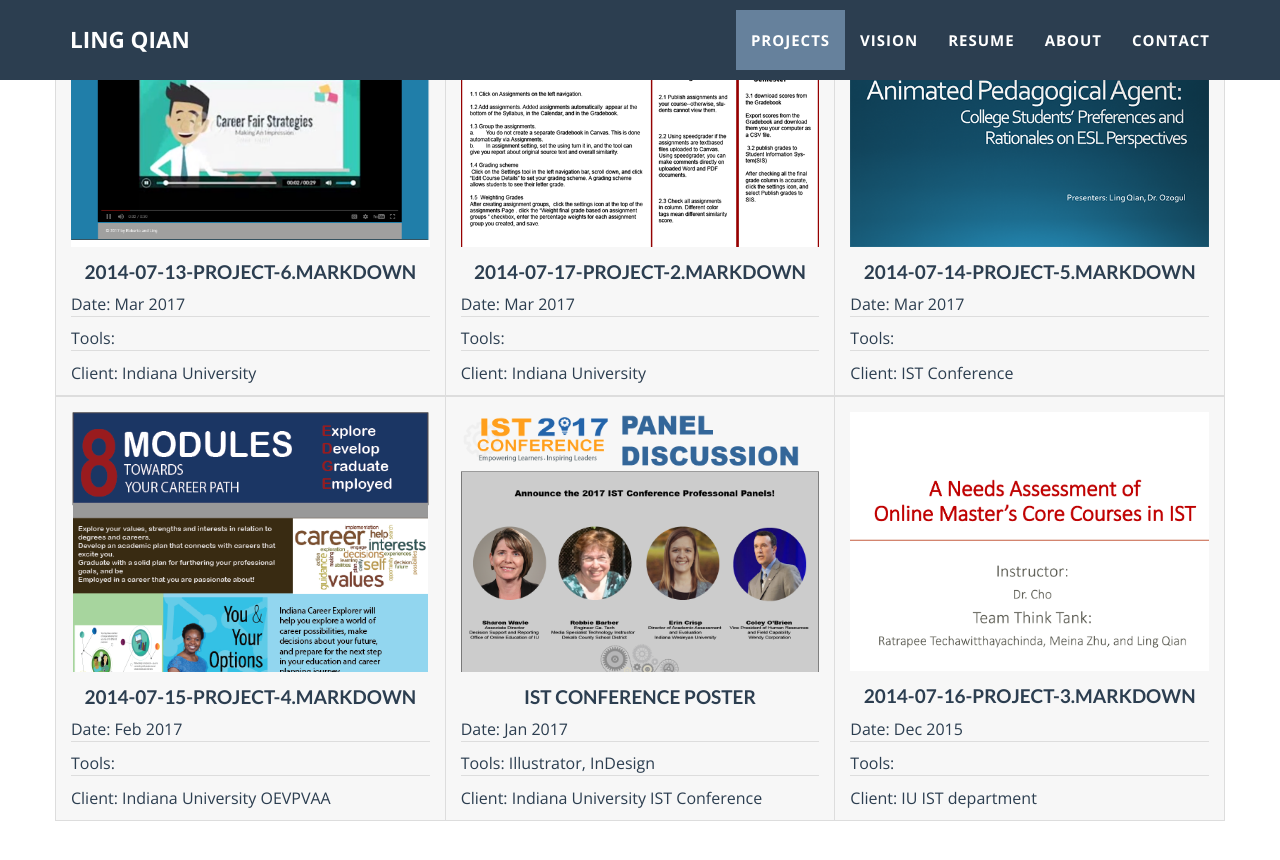
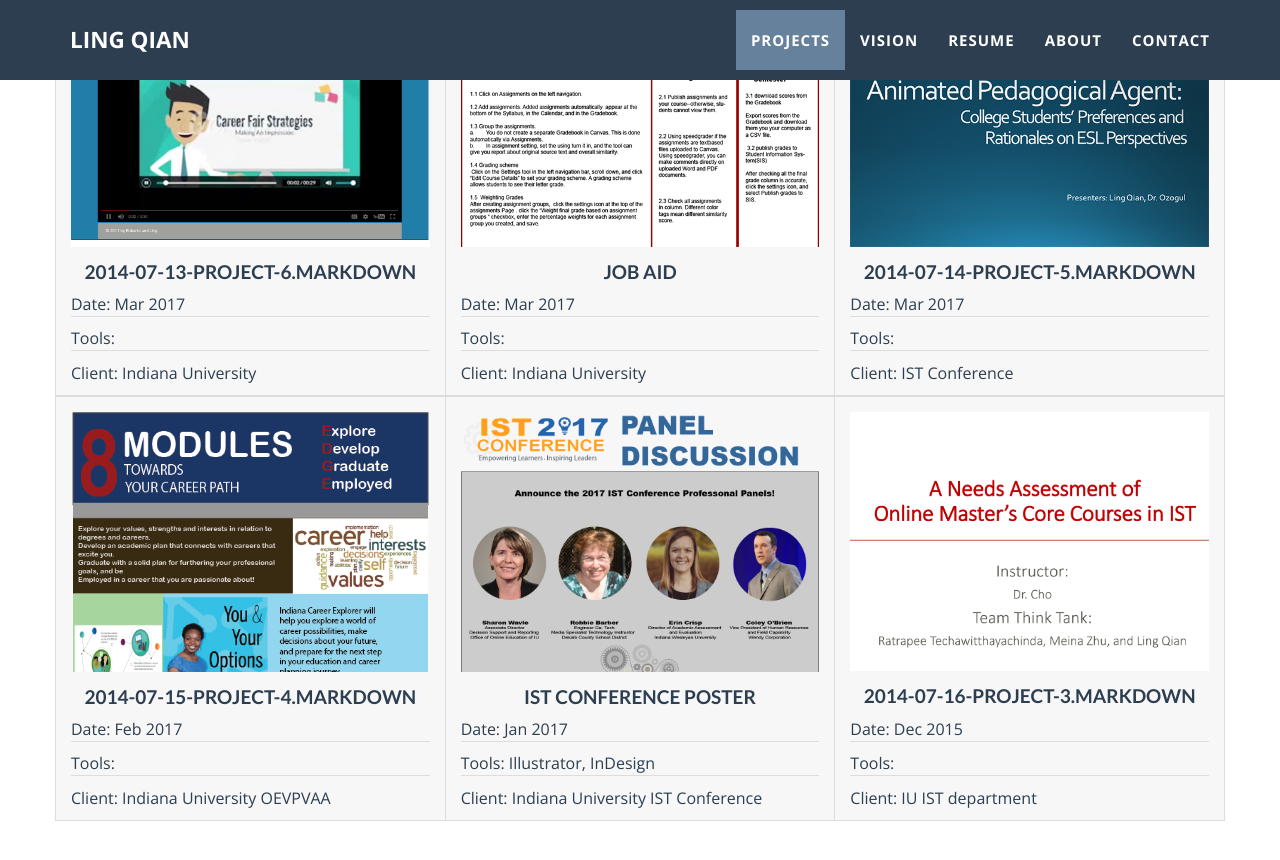
Before and after one commit to lingqiann/lingqiann.github.io, a Jekyll site: the page built from _posts/2014-07-17-project-2.markdown, in a window 1280 px wide and 900 px high, scrolled down 543 px. Shown: the top 860 px of the window. Built offline with Jekyll 4.4.1, drawn with Linux system fonts in a browser that asks for light colours.

Commit message:
Update 2014-07-17-project-2.markdown

```diff
--- a/_posts/2014-07-17-project-2.markdown
+++ b/_posts/2014-07-17-project-2.markdown
@@ -1,6 +1,6 @@
 ---
 layout: default
-modal-id: 2
+name: job aid
 date: 2017-03-17
 img: job_aid.png
 alt: image-alt
```
